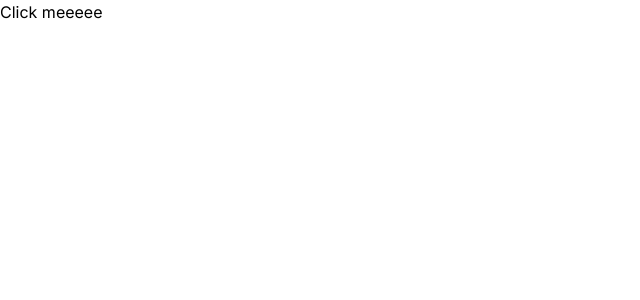
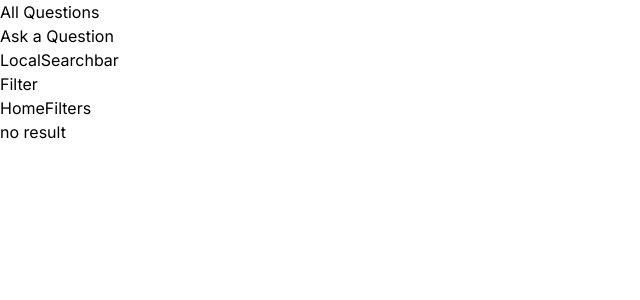
Before and after one commit to atemu-yugioh/devflow, a Next.js app: page / in a window 1280 px wide. Shown: the top 300 px of the page, without its empty margins (0-640 px from the left). Built offline with nearby package versions, Linux system fonts and the light colour scheme.

Commit message:
init base home

```diff
--- a/app/(root)/(home)/page.tsx
+++ b/app/(root)/(home)/page.tsx
@@ -1,11 +1,23 @@
 import { Button } from "@/components/ui/button";
+import Link from "next/link";
 
 export default function Home() {
   return (
-    <main>
-      <div>
-        <Button>Click meeeee</Button>
+    <>
+      <div className="flex w-full flex-col-reverse justify-between gap-4 sm:flex-row sm:items-center">
+        <h1 className="h1-bold text-dark100_light900">All Questions</h1>
+        <Link href="/ask-question" className="flex justify-end max-sm:w-full">
+          <Button className="primary-gradient min-h-[46px] px-4 py-3 !text-light-900">
+            Ask a Question
+          </Button>
+        </Link>
       </div>
-    </main>
+      <div className="mt-11 flex justify-between gap-5 max-sm:flex-col sm:items-center">
+        LocalSearchbar
+        <p>Filter</p>
+      </div>
+      HomeFilters
+      <div className="mt-10 flex w-full flex-col gap-6">no result</div>
+    </>
   );
 }
```
